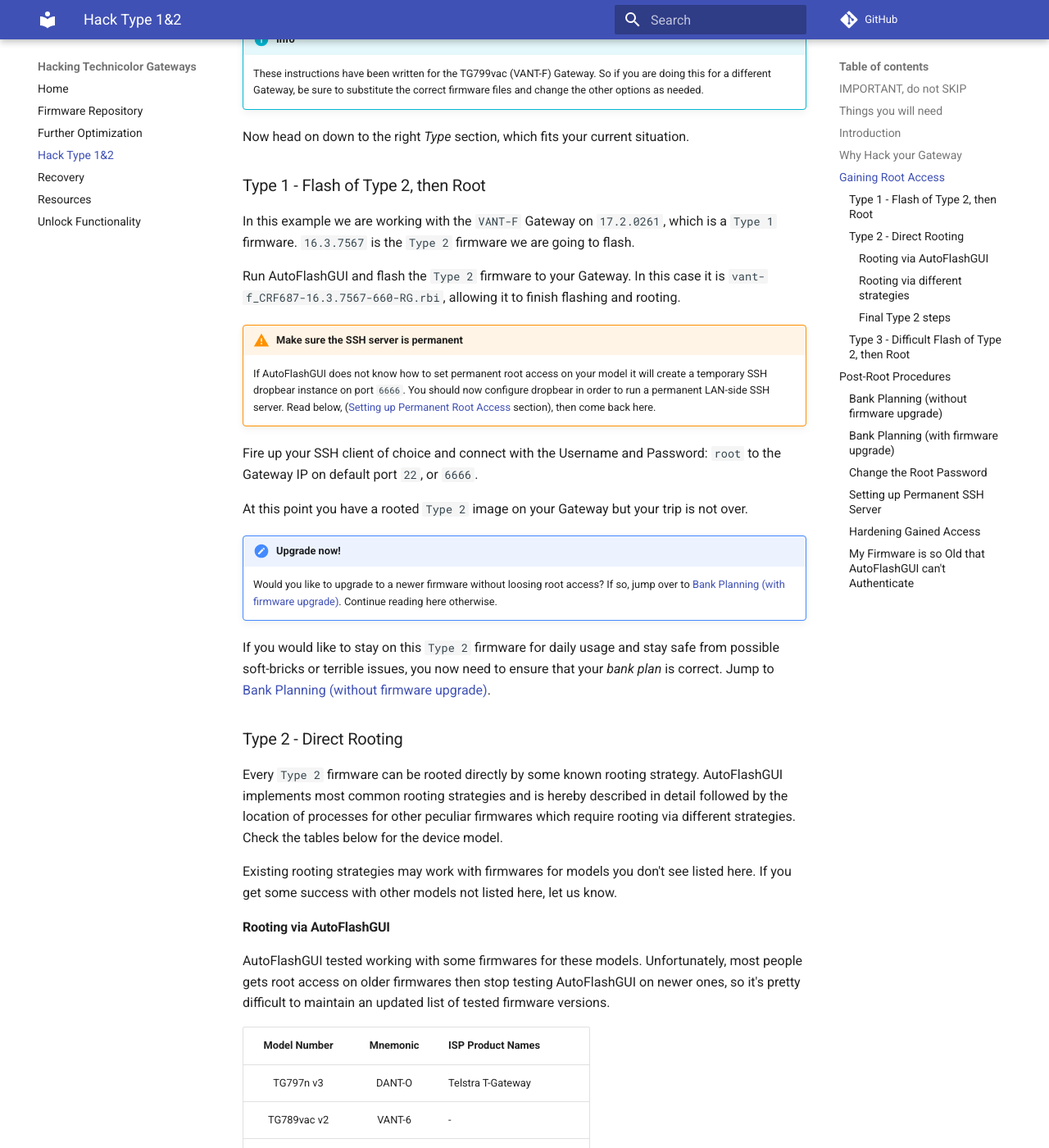
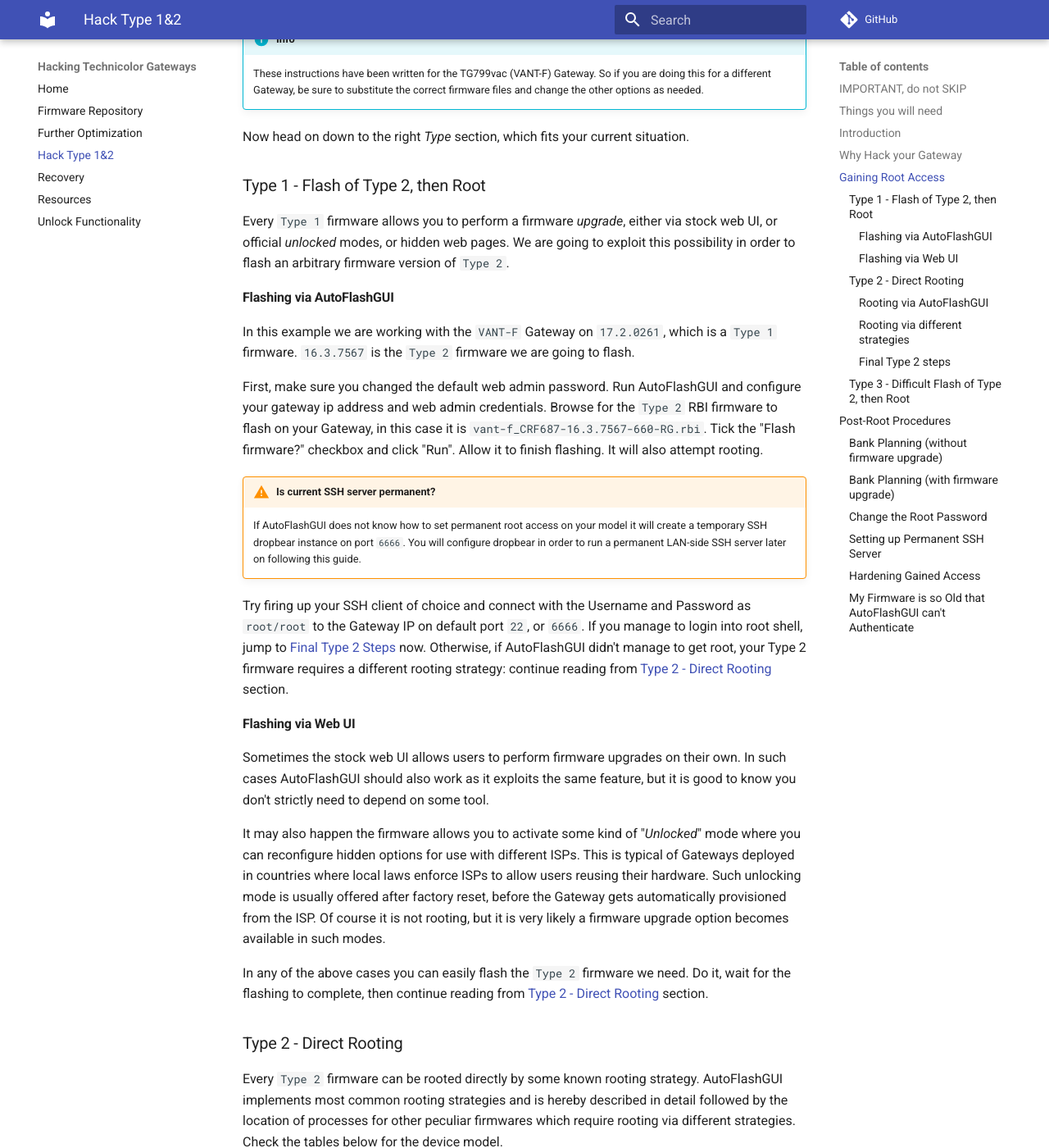
Before and after one commit to hack-technicolor/hack-technicolor, an MkDocs documentation site: the page built from docs/Hack Type 1&2.md, in a window 1280 px wide and 1400 px high, scrolled down 2065 px. Shown: the whole window at 82% size. Built offline with MkDocs 1.6.1 and Material for MkDocs 9.7.7, drawn with Linux system fonts in a browser that asks for light colours; comment, search, counter and statistics services are not loaded.

Commit message:
Update Type 1 section with AFG alternatives

```diff
--- a/docs/Hack Type 1&2.md
+++ b/docs/Hack Type 1&2.md
@@ -51,21 +51,26 @@
 
 ### Type 1 - Flash of Type 2, then Root
 
+Every `Type 1` firmware allows you to perform a firmware *upgrade*, either via stock web UI, or official *unlocked* modes, or hidden web pages. We are going to exploit this possibility in order to flash an arbitrary firmware version of `Type 2`.
+
+#### Flashing via AutoFlashGUI
+
 In this example we are working with the `VANT-F` Gateway on `17.2.0261`, which is a `Type 1` firmware. `16.3.7567` is the `Type 2` firmware we are going to flash.
 
-Run AutoFlashGUI and flash the `Type 2` firmware to your Gateway. In this case it is `vant-f_CRF687-16.3.7567-660-RG.rbi`, allowing it to finish flashing and rooting.
+First, make sure you changed the default web admin password. Run AutoFlashGUI and configure your gateway ip address and web admin credentials. Browse for the `Type 2` RBI firmware to flash on your Gateway, in this case it is `vant-f_CRF687-16.3.7567-660-RG.rbi`. Tick the "Flash firmware?" checkbox and click "Run". Allow it to finish flashing. It will also attempt rooting.
 
-!!! warning "Make sure the SSH server is permanent"
-    If AutoFlashGUI does not know how to set permanent root access on your model it will create a temporary SSH dropbear instance on port `6666`. You should now configure dropbear in order to run a permanent LAN-side SSH server. Read below, ([Setting up Permanent Root Access](#setting-up-permanent-ssh-server) section), then come back here.
+!!! warning "Is current SSH server permanent?"
+    If AutoFlashGUI does not know how to set permanent root access on your model it will create a temporary SSH dropbear instance on port `6666`. You will configure  dropbear in order to run a permanent LAN-side SSH server later on following this guide.
 
-Fire up your SSH client of choice and connect with the Username and Password: `root` to the Gateway IP on default port `22`, or `6666`.
+Try firing up your SSH client of choice and connect with the Username and Password as `root/root` to the Gateway IP on default port `22`, or `6666`. If you manage to login into root shell, jump to [Final Type 2 Steps](#final-type-2-steps) now. Otherwise, if AutoFlashGUI didn't manage to get root, your Type 2 firmware requires a different rooting strategy: continue reading from [Type 2 - Direct Rooting](#type-2-direct-rooting) section.
 
-At this point you have a rooted `Type 2` image on your Gateway but your trip is not over.
+#### Flashing via Web UI
 
-!!! hint "Upgrade now!"
-    Would you like to upgrade to a newer firmware without loosing root access? If so, jump over to [Bank Planning (with firmware upgrade)](#bank-planning-with-firmware-upgrade). Continue reading here otherwise.
+Sometimes the stock web UI allows users to perform firmware upgrades on their own. In such cases AutoFlashGUI should also work as it exploits the same feature, but it is good to know you don't strictly need to depend on some tool.
 
-If you would like to stay on this `Type 2` firmware for daily usage and stay safe from possible soft-bricks or terrible issues, you now need to ensure that your *bank plan* is correct. Jump to [Bank Planning (without firmware upgrade)](#bank-planning-without-firmware-upgrade).
+It may also happen the firmware allows you to activate some kind of "*Unlocked*" mode where you can reconfigure hidden options for use with different ISPs. This is typical of Gateways deployed in countries where local laws enforce ISPs to allow users reusing their hardware. Such unlocking mode is usually offered after factory reset, before the Gateway gets automatically provisioned from the ISP. Of course it is not rooting, but it is very likely a firmware upgrade option becomes available in such modes.
+
+In any of the above cases you can easily flash the `Type 2` firmware we need. Do it, wait for the flashing to complete, then continue reading from [Type 2 - Direct Rooting](#type-2-direct-rooting) section.
 
 ### Type 2 - Direct Rooting
 
```
